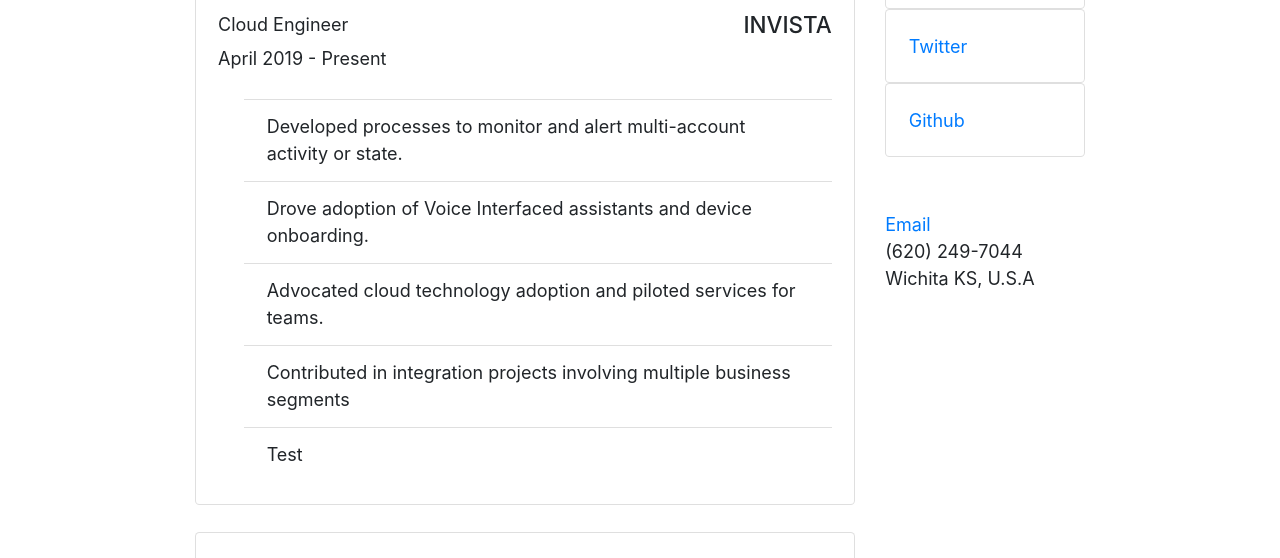
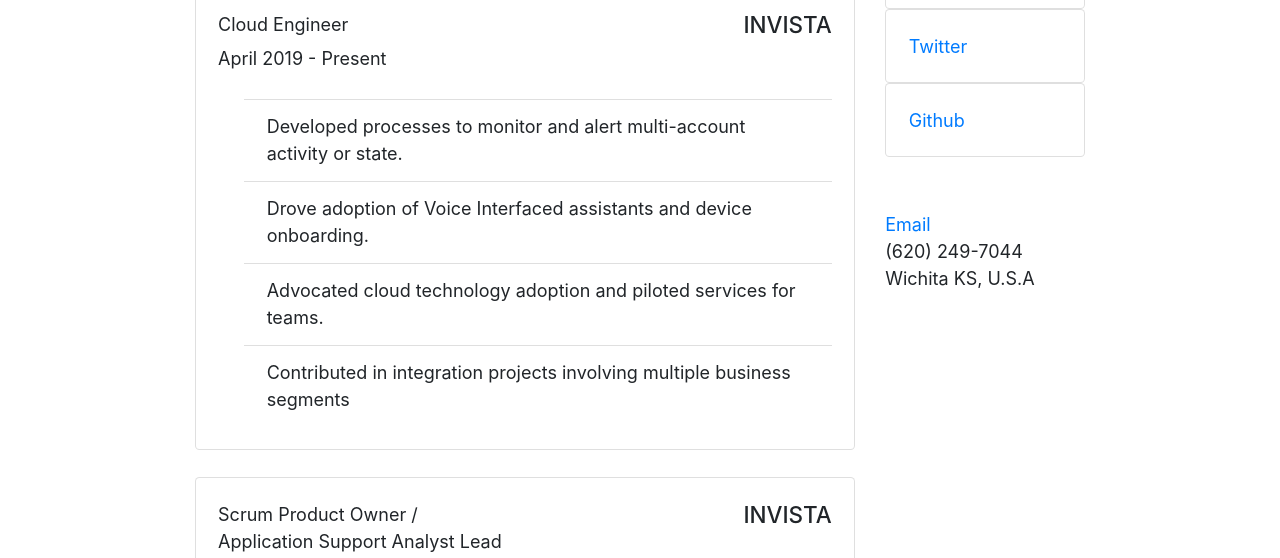
Before and after one commit to JustinDDavis/justinddavis.com, a Gatsby site: page / in a window 1280 px wide. Shown: the part 242-800 px from the top of the page. Built offline with nearby package versions, Linux system fonts and the light colour scheme; Gatsby itself is replaced by a stand-in of ours.

Commit message:
Update resume.js

```diff
--- a/src/components/resume.js
+++ b/src/components/resume.js
@@ -15,7 +15,6 @@ var roles= [
             'Drove adoption of Voice Interfaced assistants and device onboarding.',
             'Advocated cloud technology adoption and piloted services for teams.',
             'Contributed in integration projects involving multiple business segments',
-            "Test"
         ]
     },
     {
```
